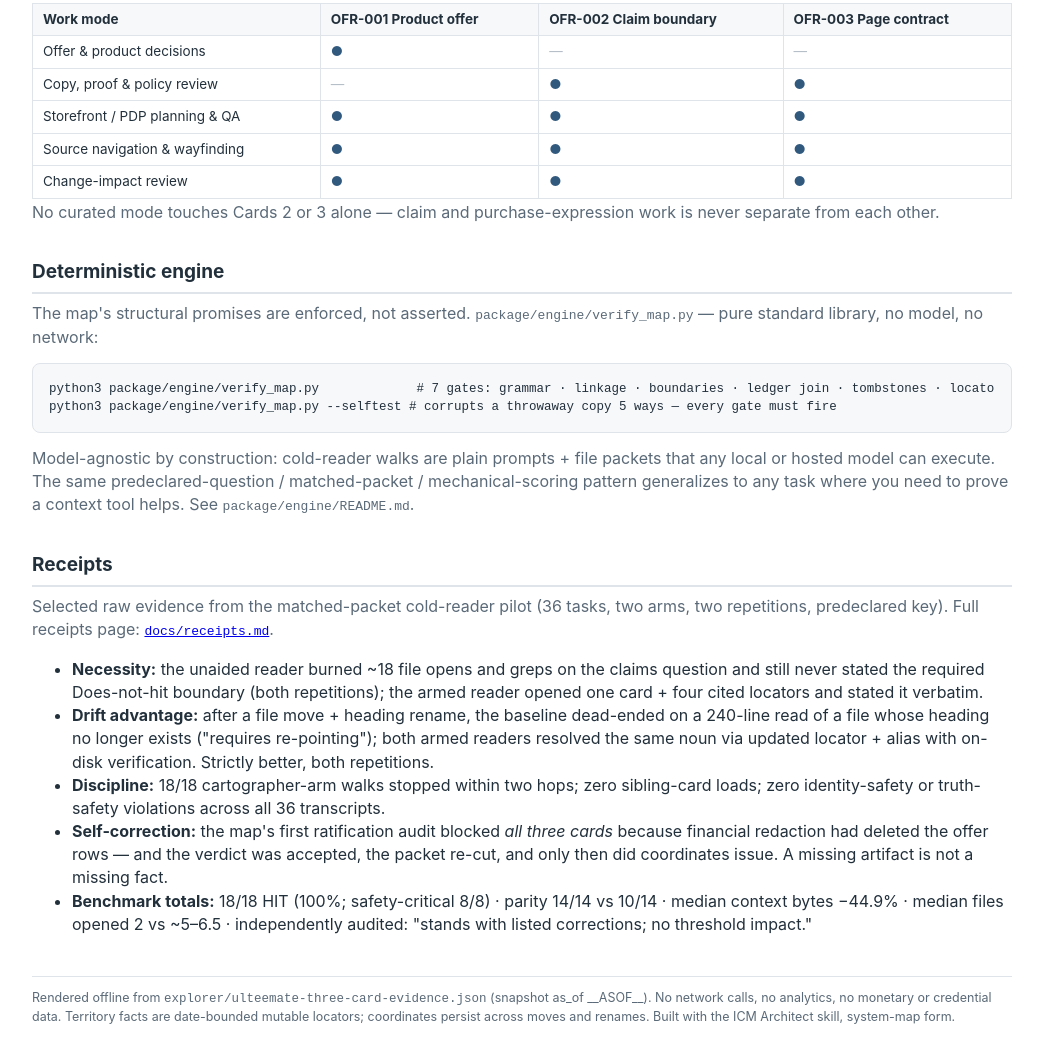
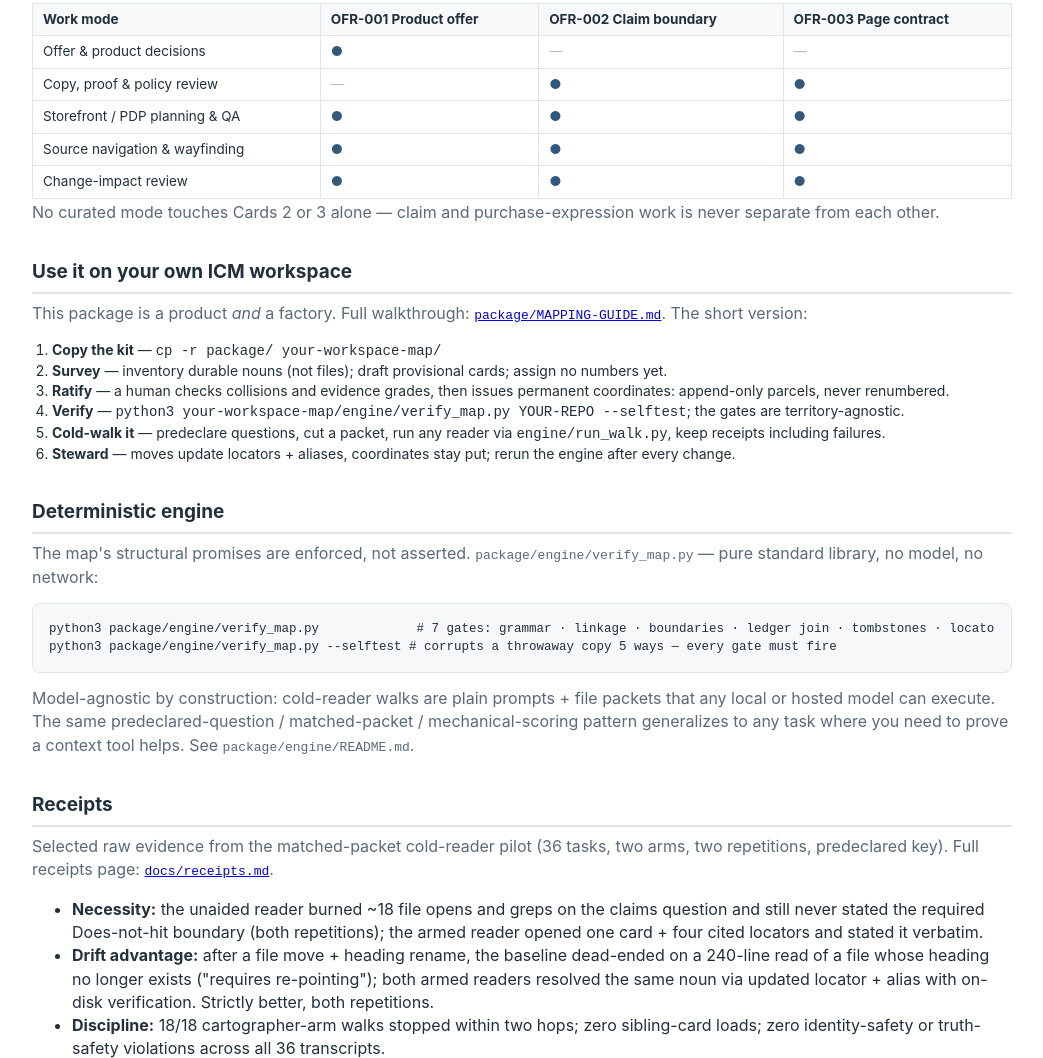
Before and after one commit to alaingrignon-oss/comp11-cartographer, a plain HTML site: page docs/index.html in a window 1280 px wide. Shown: the part 1747-2805 px from the top of the page, without its empty margins (118-1161 px from the left). Drawn offline with Linux system fonts and the light colour scheme.

Commit message:
Add MAPPING-GUIDE: six steps to cartograph your own ICM workspace
- package/MAPPING-GUIDE.md: copy kit -> survey (provisional) -> ratify ->
  verify -> cold-walk -> steward, with rules of the road
- engine gates G4/G7 now territory-agnostic (*-evidence.json globs); all 7
  gates + selftest still green
- reuse sections in README and on the live page

```diff
--- a/docs/index.html
+++ b/docs/index.html
@@ -112,6 +112,17 @@
     <tr><td>Change-impact review</td><td class="yes">●</td><td class="yes">●</td><td class="yes">●</td></tr>
   </table>
   <p class="sub">No curated mode touches Cards 2 or 3 alone — claim and purchase-expression work is never separate from each other.</p>
+
+  <h2>Use it on your own ICM workspace</h2>
+  <p class="sub">This package is a product <i>and</i> a factory. Full walkthrough: <a href="../package/MAPPING-GUIDE.md"><code>package/MAPPING-GUIDE.md</code></a>. The short version:</p>
+  <ol style="font-size:14px; padding-left:20px;">
+    <li><b>Copy the kit</b> — <code>cp -r package/ your-workspace-map/</code></li>
+    <li><b>Survey</b> — inventory durable nouns (not files); draft provisional cards; assign no numbers yet.</li>
+    <li><b>Ratify</b> — a human checks collisions and evidence grades, then issues permanent coordinates: append-only parcels, never renumbered.</li>
+    <li><b>Verify</b> — <code>python3 your-workspace-map/engine/verify_map.py YOUR-REPO --selftest</code>; the gates are territory-agnostic.</li>
+    <li><b>Cold-walk it</b> — predeclare questions, cut a packet, run any reader via <code>engine/run_walk.py</code>, keep receipts including failures.</li>
+    <li><b>Steward</b> — moves update locators + aliases, coordinates stay put; rerun the engine after every change.</li>
+  </ol>
 
   <h2>Deterministic engine</h2>
   <p class="sub">The map's structural promises are enforced, not asserted. <code>package/engine/verify_map.py</code> — pure standard library, no model, no network:</p>
```
Also changed, not shown: site/template.html (+11 -0 lines), 3 other files.
